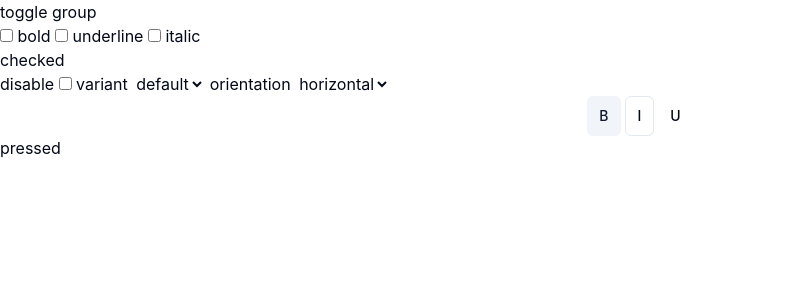
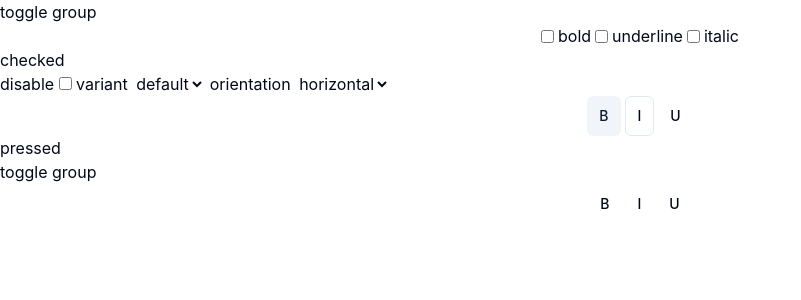
Before and after one commit to fcrozatier/choco-ui, a SvelteKit app: page /toggle-group in a window 1280 px wide. Shown: the top 300 px of the page, without its empty margins (0-801 px from the left). Built offline with nearby package versions, Linux system fonts and the light colour scheme.

Commit message:
add toggleGroup to theme

```diff
--- a/src/lib/ui/theme.ts
+++ b/src/lib/ui/theme.ts
@@ -1,7 +1,9 @@
 import { buttonVariants } from "./button/button";
 import { toggleVariants } from "./toggle";
+import { toggleGroupVariants } from "./toggle-group";
 
 export const t = {
 	btn: buttonVariants,
 	toggle: toggleVariants,
+	toggleGroup: { root: toggleGroupVariants, item: toggleVariants },
 };
--- a/src/routes/toggle-group/+page.svelte
+++ b/src/routes/toggle-group/+page.svelte
@@ -1,4 +1,5 @@
 <script lang="ts">
+	import { t } from "$lib/ui/theme";
 	import { createToggleGroup } from "$lib/builders/toggle-group/toggle-group.svelte";
 	import type { Orientation } from "$lib/internal/types";
 	import * as ToggleGroup from "$lib/ui/toggle-group";
@@ -13,15 +14,15 @@
 	let group = $state([]);
 
 	const { action: toggleGroup, createItem } = createToggleGroup();
+	const { action: toggleGroup2, createItem: createItem2 } = createToggleGroup();
 </script>
 
-{#snippet toggleItem({ id = nanoId(), value })}
-	{@const item = createItem()}
-	<input use:item.action bind:group type="checkbox" {id} {value} name="toggle-group" />
+{#snippet toggleItem({ value, id = nanoId(), item = createItem() })}
+	<input use:item.action bind:group {id} {value} name="toggle-group" />
 	<label for={id}>{value}</label>
 {/snippet}
 
-<fieldset use:toggleGroup>
+<fieldset class={t.toggleGroup.root({ orientation: "horizontal" })} use:toggleGroup>
 	<legend>toggle group</legend>
 	{@render toggleItem({ value: "bold" })}
 	{@render toggleItem({ value: "underline" })}
@@ -62,3 +63,15 @@ checked
 
 pressed
 <pre>{pressed?.()}</pre>
+
+{#snippet toggleItem2({ value, item = createItem2() })}
+	<button use:item.action class={t.toggleGroup.item()} {value}>{value}</button>
+{/snippet}
+
+<fieldset class={t.toggleGroup.root()} use:toggleGroup2>
+	<legend>toggle group</legend>
+
+	{#each ["B", "I", "U"] as value}
+		{@render toggleItem2({ value })}
+	{/each}
+</fieldset>
```
